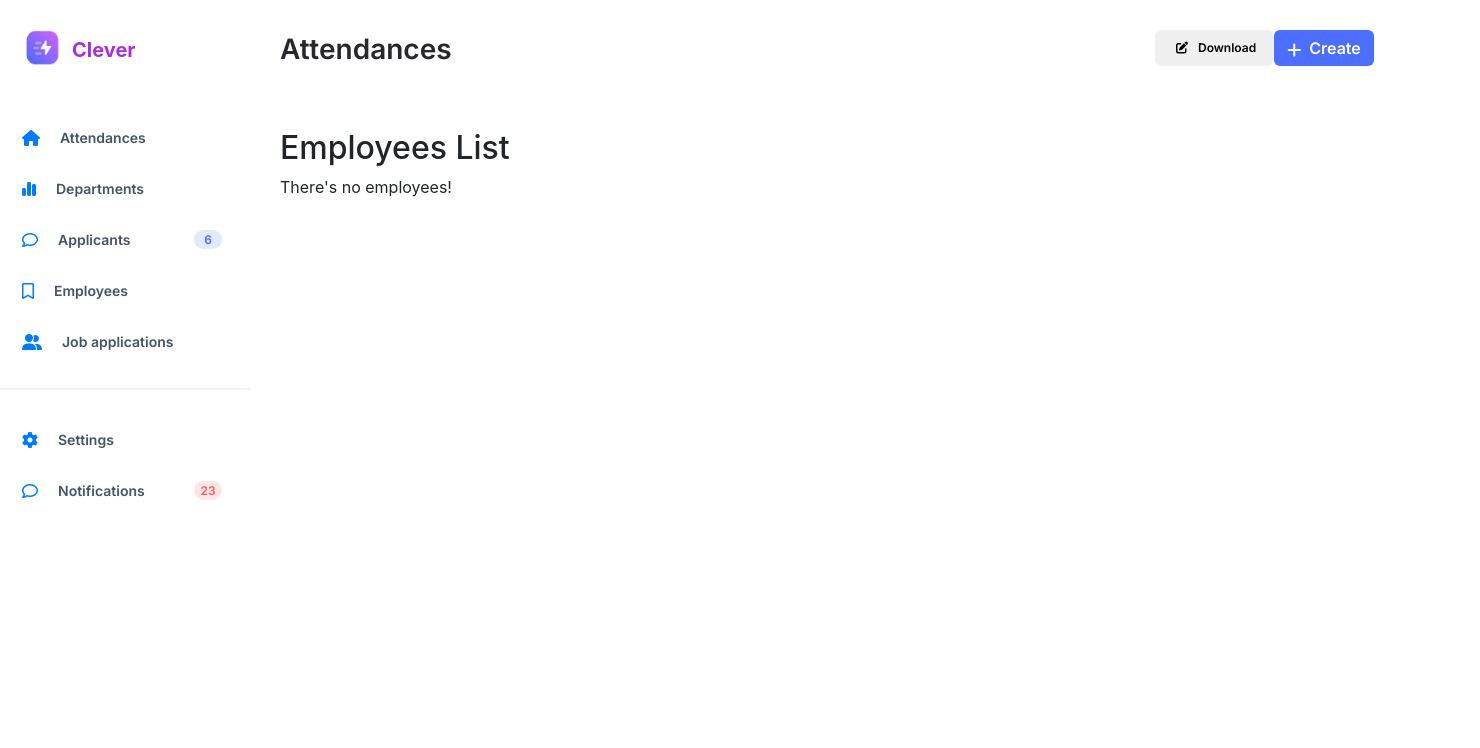
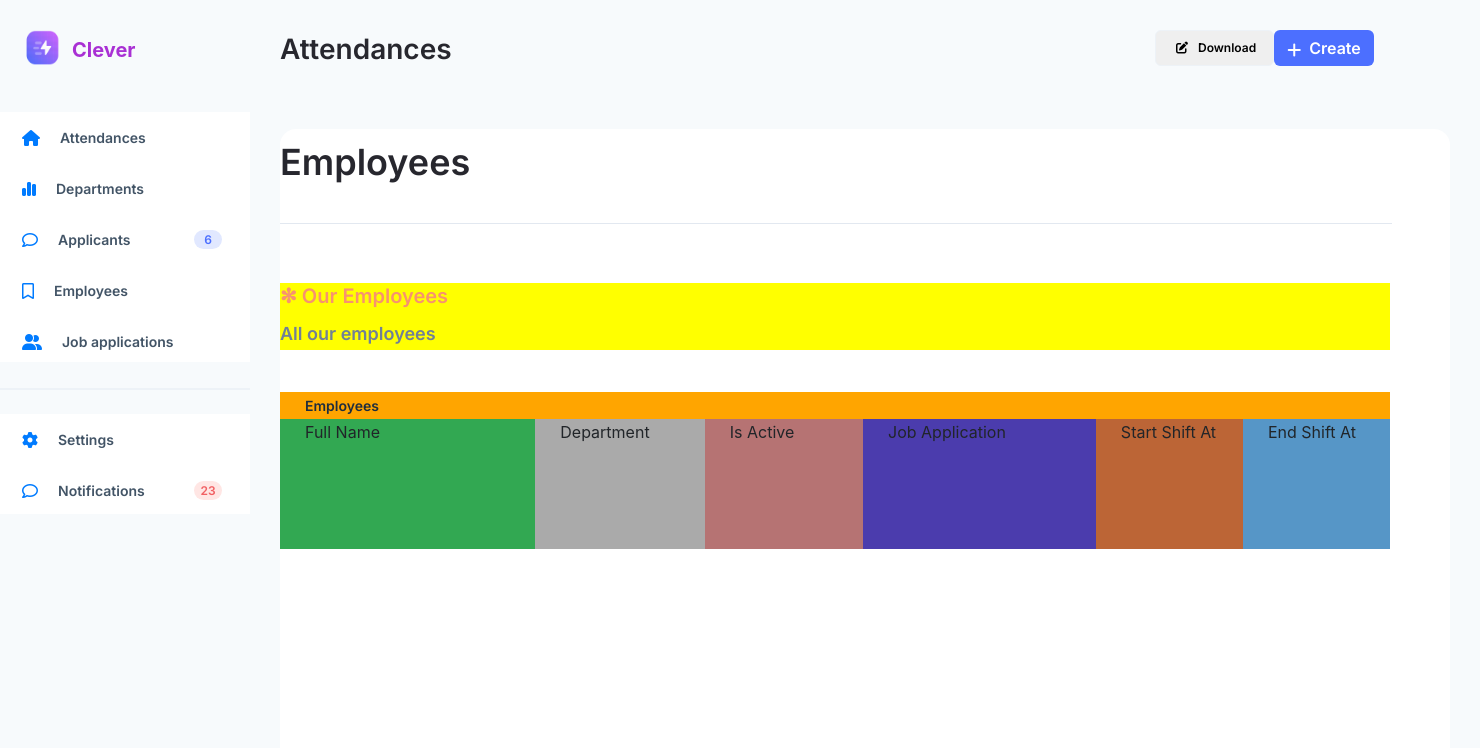
Before and after one commit to Anwartamimi/Employee-Project, a Django app: template employee_app/templates/employee_app/employee_list.html in a window 1480 px wide. Shown: the top 748 px of the page. Run offline with Django 4.2, Linux system fonts and the light colour scheme; the template is opened without the code that fills it, so the values that code supplies are empty; some libraries are stand-ins or nearby versions.

Commit message:
table created

```diff
--- a/employee_app/static/employee_app/main.css
+++ b/employee_app/static/employee_app/main.css
@@ -1,3 +1,10 @@
+* body{
+background-color: #F7FAFC;
+width: 1420px;
+height: 950px;
+
+}
+
 .layout{
   width: 1420px;
   height: 950px;
@@ -275,3 +282,152 @@ display: flex;
   margin-top: 5px;
 
 }
+
+/** Employee **/
+
+.tables{
+  display: flex;
+  flex-direction: column;
+  align-items: flex-start;
+  padding: 0px;
+  gap: 10px;
+  width: 1170px;
+  height: 1319px;
+  background: #FFFFFF;
+  border-radius: 16px;
+}
+
+
+table {
+  width: 1110px;
+  margin-top: 251px;
+
+}
+
+
+td:first-child {
+  background-color: #32a852;
+}
+
+td:nth-child(2) {
+  background-color: #aaaaaa;
+}
+td:nth-child(3) {
+  background-color: #b67373;
+}
+td:nth-child(4) {
+  background-color: #4b3cad;
+}
+td:nth-child(5) {
+  background-color: #bc6536;
+}
+td:last-child {
+  background-color: #5696c7;
+}
+
+thead td:first-child {
+  background-color: orange;
+
+}
+
+thead td:first-child span{
+width: 47px;
+height: 24px;
+margin-left: 24px;
+margin-top:18px;
+font-family: 'Inter';
+font-style: normal;
+font-weight: 600;
+font-size: 14px;
+line-height: 24px;
+color: #1F2D3D;
+
+}
+thead td:nth-child(2) {
+  background-color: orange;
+}
+thead td:nth-child(3) {
+  background-color: orange;
+}
+thead td:nth-child(4) {
+  background-color: orange;
+}
+thead td:nth-child(5) {
+  background-color: orange;
+}
+thead td:last-child {
+  background-color: orange;
+}
+
+tbody td span{
+  margin-left: 24px;
+}
+
+.content-heading{
+  position: absolute;
+  width: 859px;
+  height: 41.62px;
+
+}
+
+.content-heading span{
+  position: absolute;
+  height: 41.62px;
+  left: 0px;
+  right: 251px;
+  top: 9px;
+  font-family: 'Inter';
+  font-style: normal;
+  font-weight: 700;
+  font-size: 36px;
+  line-height: 136.02%;
+  color: #27272E;
+
+}
+.heading-section{
+  position: absolute;
+  width: 1110px;
+  height: 67px;
+  flex: none;
+  align-self: stretch;
+  flex-grow: 0;
+  margin-top: 154px;
+  background-color: yellow;
+}
+
+.heading-section .title{
+  position: absolute;
+  height: 27px;
+  left: 0px;
+  right: 0px;
+  top: 0px;
+  font-family: 'Inter';
+  font-style: normal;
+  font-weight: 600;
+  font-size: 20px;
+  line-height: 136.52%;
+  color: #F7936F;
+}
+
+.heading-section .text {
+  position: absolute;
+  margin-top: 36px;
+  font-family: 'Inter';
+  font-style: normal;
+  font-weight: 400;
+  font-size: 18px;
+  line-height: 30px;
+  color: #718096;
+}
+
+.horizontal {
+  position: absolute;
+  height: 1px;
+  margin-top: 94px;
+  margin-left: 0px;
+  margin-right: -2px;
+  margin-bottom: -1px;
+  width:1112px;
+  height: 1px;
+  background: #E2E8F0;
+}
--- a/employee_app/templates/employee_app/employee_list.html
+++ b/employee_app/templates/employee_app/employee_list.html
@@ -2,7 +2,99 @@
 
 {% block content %}
 <div class="center">
-	<h2>Employees List</h2>
+
+
+	<div class="tables">
+		<div class="heading-pagex">
+			<div class="content-heading">
+				<span>Employees</span>
+			</div>
+			<div class="horizontal">
+
+			</div>
+		</div>
+		<div class="heading-section position-absolute">
+			<div class="title">
+				✻ Our Employees
+			</div>
+			<div class="text">
+				All our employees
+			</div>
+
+		</div>
+
+
+		<table >
+			<colgroup>
+			  <col span="1" style="width: 250px;">
+			  <col span="1" style="width: 166px;">
+			  <col span="1" style="width: 155px;">
+			  <col span="1" style="width: 228px;">
+			  <col span="1" style="width: 144px;">
+			  <col span="1" style="width: 144px;">
+			</colgroup>
+			<thead>
+				<th>
+					<tr>
+						<td><span>Employees</span></td>
+						<td></td>
+						<td></td>
+						<td></td>
+						<td></td>
+						<td></td>
+					</tr>
+				</th>
+			</thead>
+			<tbody>
+			  <tr>
+				<td><span>Full Name</span></td>
+				<td><span>Department</span></td>
+				<td><span>Is Active</span></td>
+				<td><span>Job Application</span></td>
+				<td><span>Start Shift At</span></td>
+				<td><span>End Shift At</span></td>
+			  </tr>
+			  <tr>
+				<td><span>{{ user.username }}</span></td>
+				<td><span></span></td>
+				<td><span></span></td>
+				<td><span></span></td>
+				<td><span></span></td>
+				<td><span></span></td>
+			  </tr>
+			  <tr>
+				<td><span></span></td>
+				<td><span></span></td>
+				<td><span></span></td>
+				<td><span></span></td>
+				<td><span></span></td>
+				<td><span></span></td>
+			  </tr>
+			  <tr>
+				<td><span></span></td>
+				<td><span></span></td>
+				<td><span></span></td>
+				<td><span></span></td>
+				<td><span></span></td>
+				<td><span></span></td>
+			  </tr>
+			  <tr>
+				<td><span></span></td>
+				<td><span></span></td>
+				<td><span></span></td>
+				<td><span></span></td>
+				<td><span></span></td>
+				<td><span></span></td>
+			  </tr>
+
+			</tbody>
+		  </table>
+
+	</div>
+
+
+
+	<!--<h2>Employees List</h2>
 	{% if employees %}
 	<ul class="employees">
 		{% for employee in employees %}
@@ -16,5 +108,8 @@
 		<p>There's no employees!</p>
 	{% endif %}
 	</ul>
+	-->
+
+
 </div>
 {% endblock content %}
```
